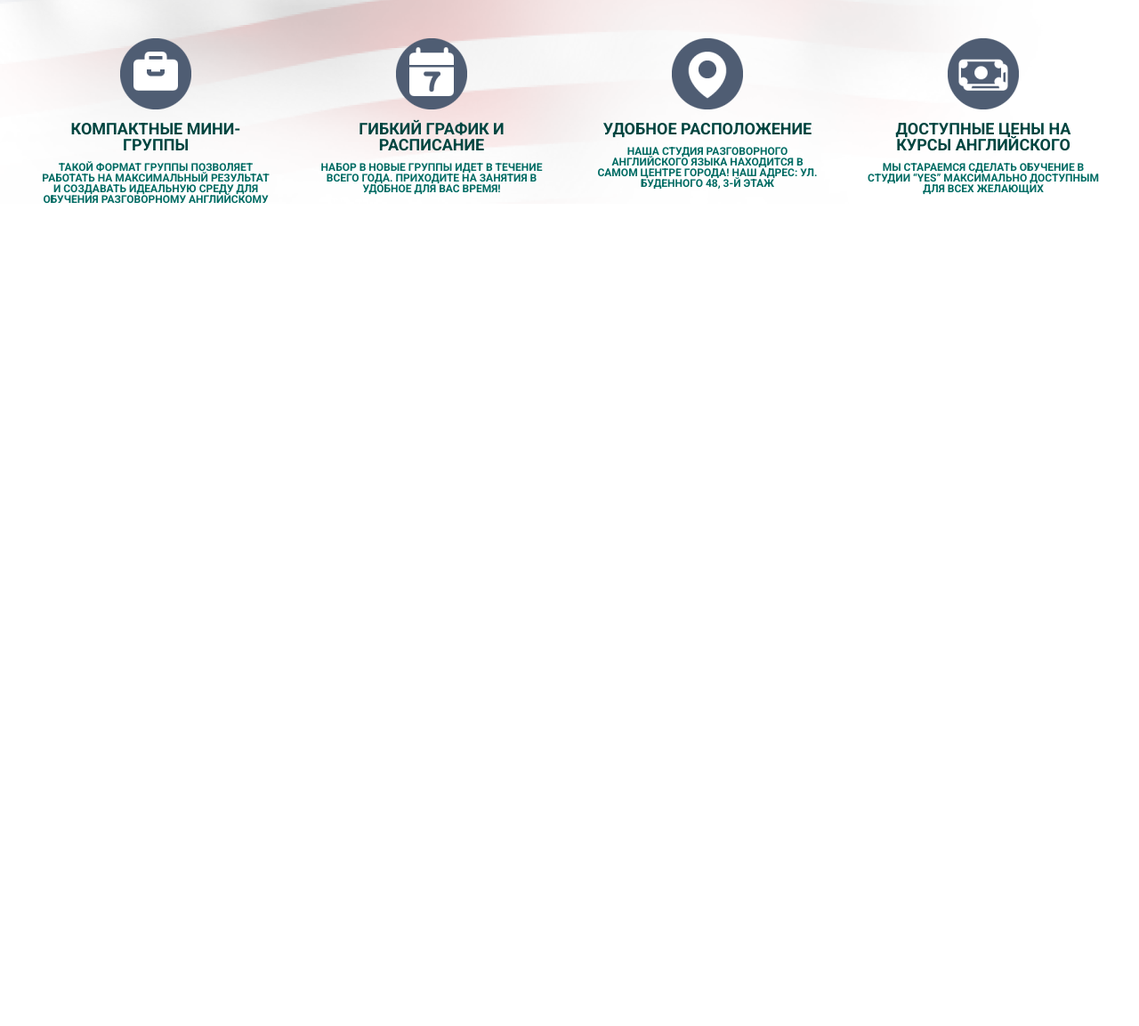
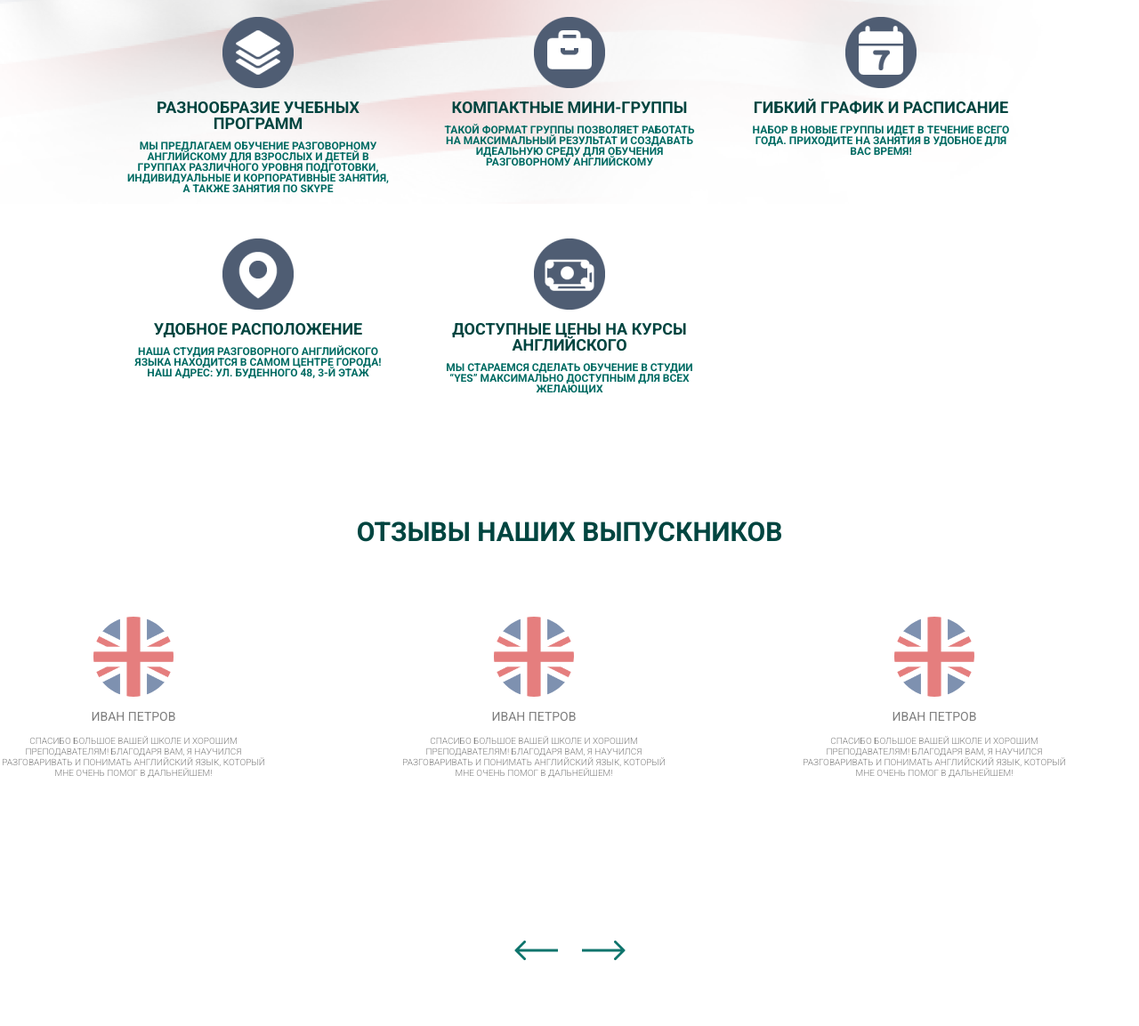
Before and after one commit to kirillgenets/yes-grodno, a plain HTML site: page www/index.html in a window 1280 px wide. Shown: the part 3765-4918 px from the top of the page at 89% size. Before the commit the page ends 4065 px from the top, so only its background shows below. Drawn offline with Linux system fonts and the light colour scheme.

Commit message:
finished with the view of comment slider

```diff
--- a/www/css/_advantages.scss
+++ b/www/css/_advantages.scss
@@ -13,7 +13,7 @@ ADVANTAGES
 
 .advantages__features {
 	display: grid;
-	grid-template-columns: repeat(auto-fill, minmax(200px, 260px));/*repeat(4, minmax(200px, 300px))*/;
+	grid-template-columns: repeat(auto-fill, minmax(200px, 300px));
 	justify-items: center;
 	justify-content: center;
 	grid-gap: 50px;
--- a/www/css/_comment.scss
+++ b/www/css/_comment.scss
@@ -1,3 +1,102 @@
 /*********
 COMMENT
 *******/
+
+.comment {
+	padding: 70px 0;
+}
+
+.comment__title {
+	margin-bottom: 70px;
+}
+
+.comment__container {
+	display: flex;
+	align-items: flex-end;
+	max-width: 1285px;
+	margin: 0 auto;
+	position: relative;
+	height: 50vh;
+	overflow: hidden;
+}
+
+.comment__list {
+	display: flex;
+	flex-direction: row;
+	align-items: center;
+	position: absolute;
+	z-index: -1;
+	left: 0;
+	top: 10px;
+}
+
+.comment__item {
+	width: 300px;
+	text-align: center;
+	opacity: 0.5;
+	margin-right: 150px;
+}
+
+.comment__icon {
+	margin: 0 auto;
+	height: 90px;
+	width: 90px;
+	border-radius: 50%;
+	background: url(../img/gbflag.png) no-repeat;
+	background-position: center;
+	background-size: 200%;
+}
+
+.comment__username {
+	font-weight: 400;
+	font-size: 14px;
+}
+
+.comment__icon, .comment__username {
+	margin-bottom: 15px;
+}
+
+.comment__text {
+	font-size: 10px;
+	font-weight: 300;
+	text-transform: uppercase;
+	line-height: 1.2;
+}
+
+.comment__lines {
+	display: flex;
+	flex-direction: row;
+	justify-content: space-between;
+	width: 125px;
+	margin: 0 auto;
+}
+
+.comment__line {
+	transition: 0.2s;
+}
+
+.comment__line:hover {
+	transform: scale(1.2);
+	cursor: pointer;
+}
+
+/*ACTIVE ITEM*/
+
+.comment__item_active {
+	width: 400px;
+	opacity: 1;
+}
+
+.comment__item_active .comment__icon {
+	box-shadow: 0px 0px 20px rgba(0, 0, 0, 0.25);
+	height: 150px;
+	width: 150px;
+}
+
+.comment__item_active .comment__username {
+	font-size: 18px;
+}
+
+.comment__item_active .comment__text {
+	font-size: 14px;
+}
--- a/www/index.html
+++ b/www/index.html
@@ -293,5 +293,67 @@
 				</div>
 		</div>
 	</section>
+	<section class="comment" id="comment">
+		<h2 class="comment__title">
+			отзывы наших выпускников
+		</h2>
+		<div class="comment__container">
+			<ul class="comment__list">
+				<li class="comment__item">
+					<div class="comment__icon"></div>
+					<h4 class="comment__username">
+						иван петров
+					</h4>
+					<p class="comment__text">
+						Спасибо большое вашей школе и хорошим преподавателям! Благодаря Вам, я научился разговаривать и понимать английский язык, который мне очень помог в дальнейшем!
+					</p>
+				</li>
+				<li class="comment__item">
+					<div class="comment__icon"></div>
+					<h4 class="comment__username">
+						иван петров
+					</h4>
+					<p class="comment__text">
+						Спасибо большое вашей школе и хорошим преподавателям! Благодаря Вам, я научился разговаривать и понимать английский язык, который мне очень помог в дальнейшем!
+					</p>
+				</li>
+				<li class="comment__item">
+					<div class="comment__icon"></div>
+					<h4 class="comment__username">
+						иван петров
+					</h4>
+					<p class="comment__text">
+						Спасибо большое вашей школе и хорошим преподавателям! Благодаря Вам, я научился разговаривать и понимать английский язык, который мне очень помог в дальнейшем!
+					</p>
+				</li>
+				<li class="comment__item">
+					<div class="comment__icon"></div>
+					<h4 class="comment__username">
+						иван петров
+					</h4>
+					<p class="comment__text">
+						Спасибо большое вашей школе и хорошим преподавателям! Благодаря Вам, я научился разговаривать и понимать английский язык, который мне очень помог в дальнейшем!
+					</p>
+				</li>
+				<li class="comment__item">
+					<div class="comment__icon"></div>
+					<h4 class="comment__username">
+						иван петров
+					</h4>
+					<p class="comment__text">
+						Спасибо большое вашей школе и хорошим преподавателям! Благодаря Вам, я научился разговаривать и понимать английский язык, который мне очень помог в дальнейшем!
+					</p>
+				</li>
+			</ul>
+			<div class="comment__lines">
+				<div class="comment__line comment__line_left">
+					<img src="img/arrowl.png" alt="arrow">
+				</div>
+				<div class="comment__line comment__line_right">
+					<img src="img/arrowr.png" alt="arrow">
+				</div>
+			</div>
+		</div>
+	</section>
 </body>
 </html>
```
Also changed, not shown: www/css/style.css, www/img/arrowl.png (added), www/img/arrowr.png (added), www/img/gbflag.png (added), 1 other file.
